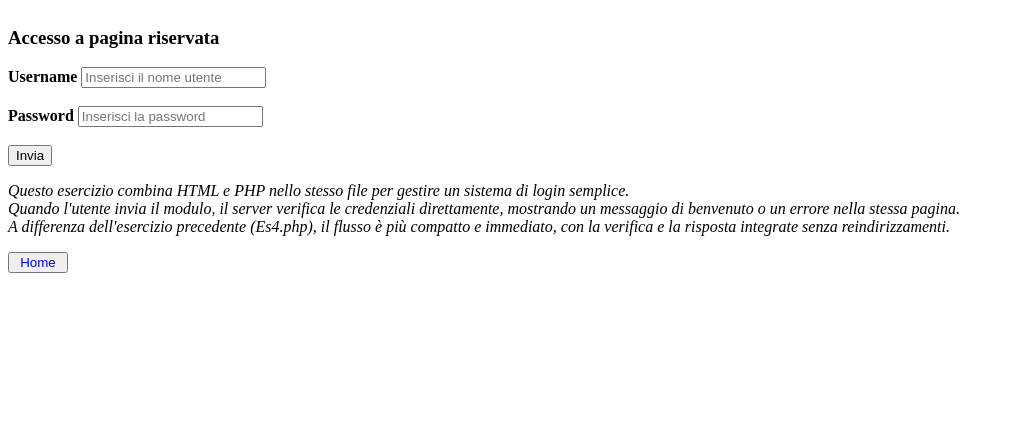
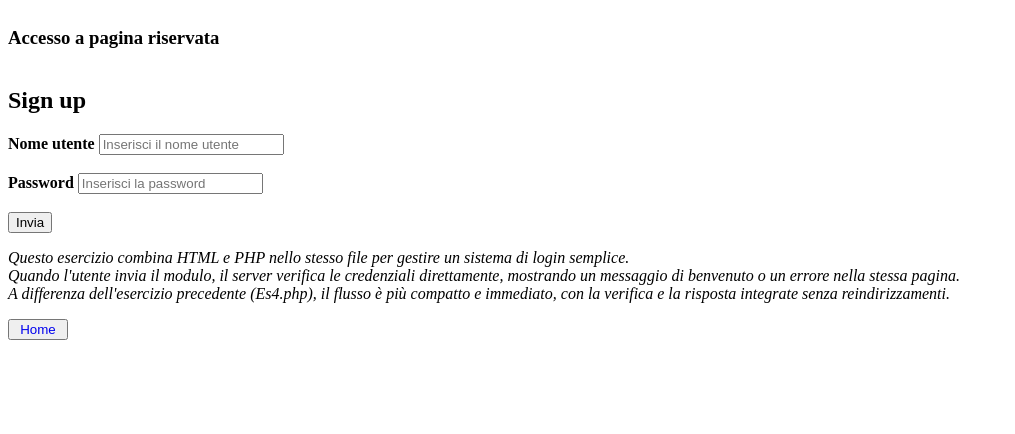
Before and after one commit to GianniZheng/PHP, a PHP site: page /ES02A/Es5.php in a window 1280 px wide. Shown: the top 434 px of the page, without its empty margins (0-1015 px from the left). Run offline with PHP 8.4, Linux system fonts and the light colour scheme.

Commit message:
2.1 Update
06/12/24
Added the Sign Up method to the registration process.

```diff
--- a/ES02A/Es5.php
+++ b/ES02A/Es5.php
@@ -5,9 +5,12 @@
   <link rel="stylesheet" href="../style.css">
 </head>
 <body>
+  <?php
+  if ($_SERVER['REQUEST_METHOD'] === 'POST' && isset($_POST["sign-username"]) && isset($_POST["sign-password"])) {
+  ?>
     <h3>Accesso a pagina riservata</h3>
     <form action="" method="post">
-    <label for="username" ><b>Username</b></label>
+      <label for="nomeutente" ><b>Username</b></label>
       <input type="text" id="nomeutente" name="nomeutente" placeholder="Inserisci il nome utente" /><br />
       <br>
       <label for="password"><b>Password</b></label>
@@ -17,15 +20,50 @@
       <br>
     </form>
   <?php
-    if ($_SERVER['REQUEST_METHOD'] === 'POST'){
-        echo "<h1> Controllo credenziali </h1> <br>";
+  } elseif (!isset($_POST["nomeutente"])) {
+  ?>
+    <h3>Accesso a pagina riservata</h3>
+    <h2>Sign up</h2>
+    <form action="" method="post">
+      <label for="sign-username" ><b>Nome utente</b></label>
+      <input type="text" id="sign-username" name="sign-username" placeholder="Inserisci il nome utente" /><br />
+      <br>
+      <label for="sign-password"><b>Password</b></label>
+      <input type="password" id="sign-password" name="sign-password" placeholder="Inserisci la password" /><br />
+      <br>
+      <input name="submit" type="submit" value="Invia" />
+      <br>
+    </form>
+  <?php
+  }
+  ?>
+  <?php
+    $signUsername = "";
+    $signPassword = "";
+    $username = "";
+    $password = "";
+
+    // Verifica se è stato inviato il form di registrazione o login
+    if ($_SERVER['REQUEST_METHOD'] === 'POST') {
+        // Verifica se il form di registrazione è stato inviato
+        if (isset($_POST["sign-username"]) && isset($_POST["sign-password"])) {
+            $signUsername = $_POST["sign-username"];
+            $signPassword = $_POST["sign-password"];
+            echo "<h2>Registrazione completata! Ora puoi accedere.</h2>";
+        }
+
+        // Verifica se il form di login è stato inviato
+        if (isset($_POST["nomeutente"]) && isset($_POST["password"])) {
             $username = $_POST["nomeutente"];
             $password = $_POST["password"];
 
-        if ($username === "admin" && $password === "password") {
-            echo "<h2 class='correct'>Benvenuto " . $username . " nell'area riservata del sito! </h2>";
-        }else {
-            echo "<h2 class='wrong'>Attenzione! Nome utente o password sbagliate. <br> Accesso negato! </h2>";
+            // Verifica credenziali
+            echo "<h1>Controllo credenziali</h1><br>";
+            if ($username === $signUsername && $password === $signPassword) {
+                echo "<h2 style='color:green;'>Benvenuto " . $username . " nell'area riservata del sito! </h2>";
+            } else {
+                echo "<h2 style='color:red;'>Attenzione! Nome utente o password sbagliati. <br> Accesso negato! </h2>";
+            }
         }
     }
     ?>
```
Also changed, not shown: ES02A/Es4.php (+21 -1 lines), ES02A/login.php (+21 -6 lines). Lines whose indentation alone changed are shown as unchanged.
